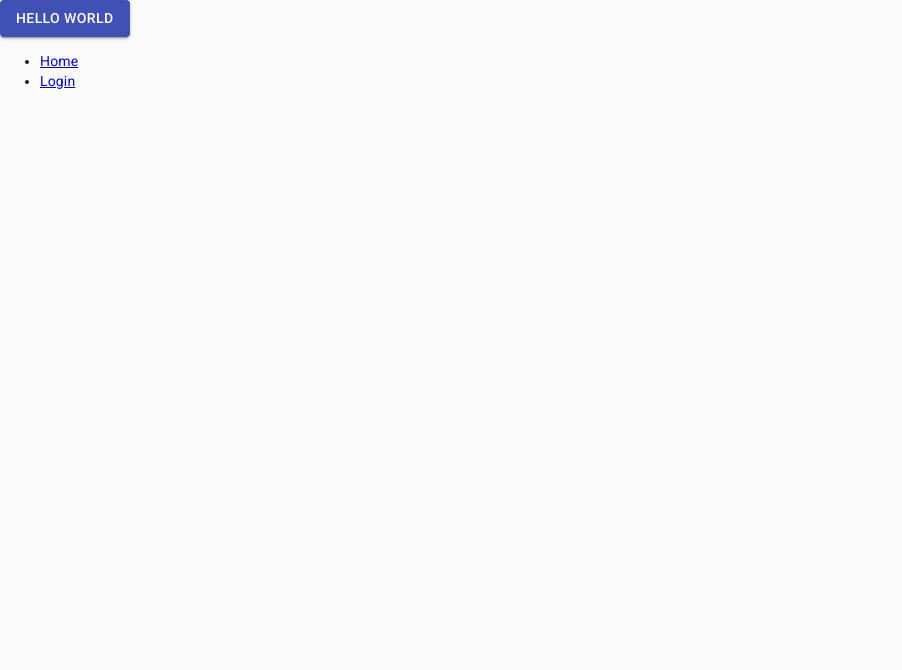
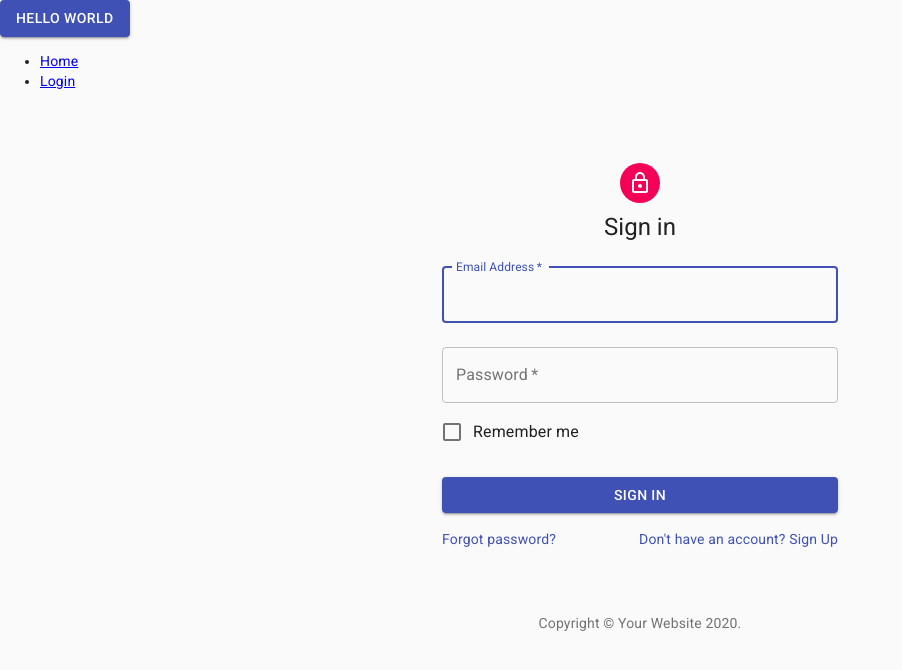
Before and after one commit to Razatastic/Fleetmart, a React (Create React App) app in the folder src/client/: page /signin in a window 1280 px wide. Shown: the top 670 px of the page, without its empty margins (0-902 px from the left). Built offline with nearby package versions, Linux system fonts and the light colour scheme.

Commit message:
Add login page

```diff
--- a/src/client/src/App.js
+++ b/src/client/src/App.js
@@ -2,7 +2,8 @@
 import './styles/App.css';
 import { BrowserRouter as Router, Switch, Route } from 'react-router-dom';
 import { Navbar } from './components/layout';
-import { Home, Login } from './pages';
+import { SignIn, SignUp } from './components/auth';
+import { Home } from './pages';
 import CssBaseline from '@material-ui/core/CssBaseline';
 
 function App() {
@@ -19,8 +20,11 @@
             <Route exact path="/">
               <Home />
             </Route>
-            <Route path="/login">
-              <Login />
+            <Route path="/signin">
+              <SignIn />
+            </Route>
+            <Route path="/signup">
+              <SignUp />
             </Route>
           </Switch>
         </div>
--- a/src/client/src/components/auth/SignIn.js
+++ b/src/client/src/components/auth/SignIn.js
@@ -0,0 +1,117 @@
+import React from 'react';
+import Avatar from '@material-ui/core/Avatar';
+import Button from '@material-ui/core/Button';
+import CssBaseline from '@material-ui/core/CssBaseline';
+import TextField from '@material-ui/core/TextField';
+import FormControlLabel from '@material-ui/core/FormControlLabel';
+import Checkbox from '@material-ui/core/Checkbox';
+import Link from '@material-ui/core/Link';
+import Grid from '@material-ui/core/Grid';
+import Box from '@material-ui/core/Box';
+import LockOutlinedIcon from '@material-ui/icons/LockOutlined';
+import Typography from '@material-ui/core/Typography';
+import { makeStyles } from '@material-ui/core/styles';
+import Container from '@material-ui/core/Container';
+
+function Copyright() {
+  return (
+    <Typography variant="body2" color="textSecondary" align="center">
+      {'Copyright © '}
+      <Link color="inherit" href="https://material-ui.com/">
+        Your Website
+      </Link>{' '}
+      {new Date().getFullYear()}
+      {'.'}
+    </Typography>
+  );
+}
+
+const useStyles = makeStyles(theme => ({
+  paper: {
+    marginTop: theme.spacing(8),
+    display: 'flex',
+    flexDirection: 'column',
+    alignItems: 'center'
+  },
+  avatar: {
+    margin: theme.spacing(1),
+    backgroundColor: theme.palette.secondary.main
+  },
+  form: {
+    width: '100%', // Fix IE 11 issue.
+    marginTop: theme.spacing(1)
+  },
+  submit: {
+    margin: theme.spacing(3, 0, 2)
+  }
+}));
+
+export default function SignIn() {
+  const classes = useStyles();
+
+  return (
+    <Container component="main" maxWidth="xs">
+      <CssBaseline />
+      <div className={classes.paper}>
+        <Avatar className={classes.avatar}>
+          <LockOutlinedIcon />
+        </Avatar>
+        <Typography component="h1" variant="h5">
+          Sign in
+        </Typography>
+        <form className={classes.form} noValidate>
+          <TextField
+            variant="outlined"
+            margin="normal"
+            required
+            fullWidth
+            id="email"
+            label="Email Address"
+            name="email"
+            autoComplete="email"
+            autoFocus
+          />
+          <TextField
+            variant="outlined"
+            margin="normal"
+            required
+            fullWidth
+            name="password"
+            label="Password"
+            type="password"
+            id="password"
+            autoComplete="current-password"
+          />
+          <FormControlLabel
+            control={<Checkbox value="remember" color="primary" />}
+            label="Remember me"
+          />
+          <Button
+            type="submit"
+            fullWidth
+            variant="contained"
+            color="primary"
+            className={classes.submit}
+          >
+            Sign In
+          </Button>
+          <Grid container>
+            <Grid item xs>
+              <Link href="#" variant="body2">
+                Forgot password?
+              </Link>
+            </Grid>
+            <Grid item>
+              <Link href="#" variant="body2">
+                {"Don't have an account? Sign Up"}
+              </Link>
+            </Grid>
+          </Grid>
+        </form>
+      </div>
+      <Box mt={8}>
+        <Copyright />
+      </Box>
+    </Container>
+  );
+}
--- a/src/client/src/pages/Login.js
+++ /dev/null
@@ -1,9 +0,0 @@
-import React from 'react';
-
-export default function Login() {
-  return (
-    <div>
-      <h1>Login</h1>
-    </div>
-  );
-}
--- a/src/client/src/pages/index.js
+++ b/src/client/src/pages/index.js
@@ -1,2 +1 @@
 export { default as Home } from './Home';
-export { default as Login } from './Login';
```
